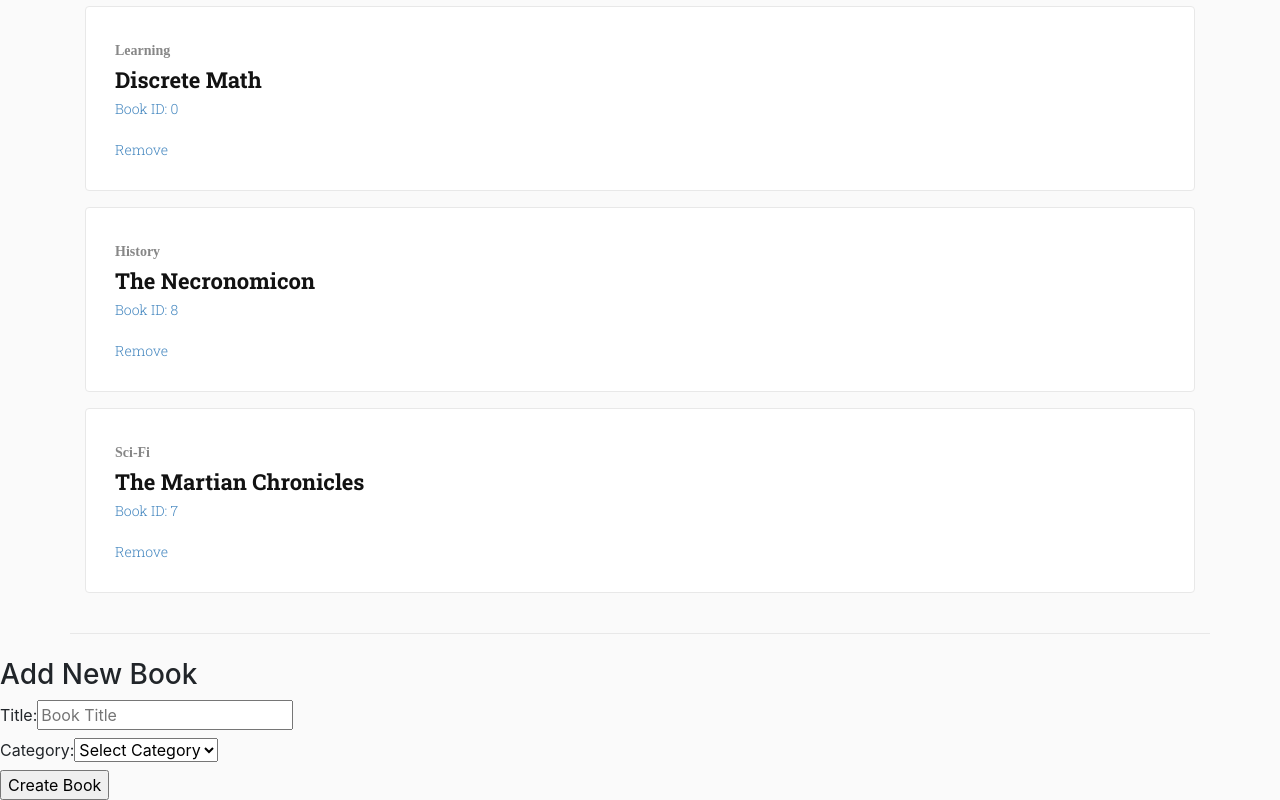
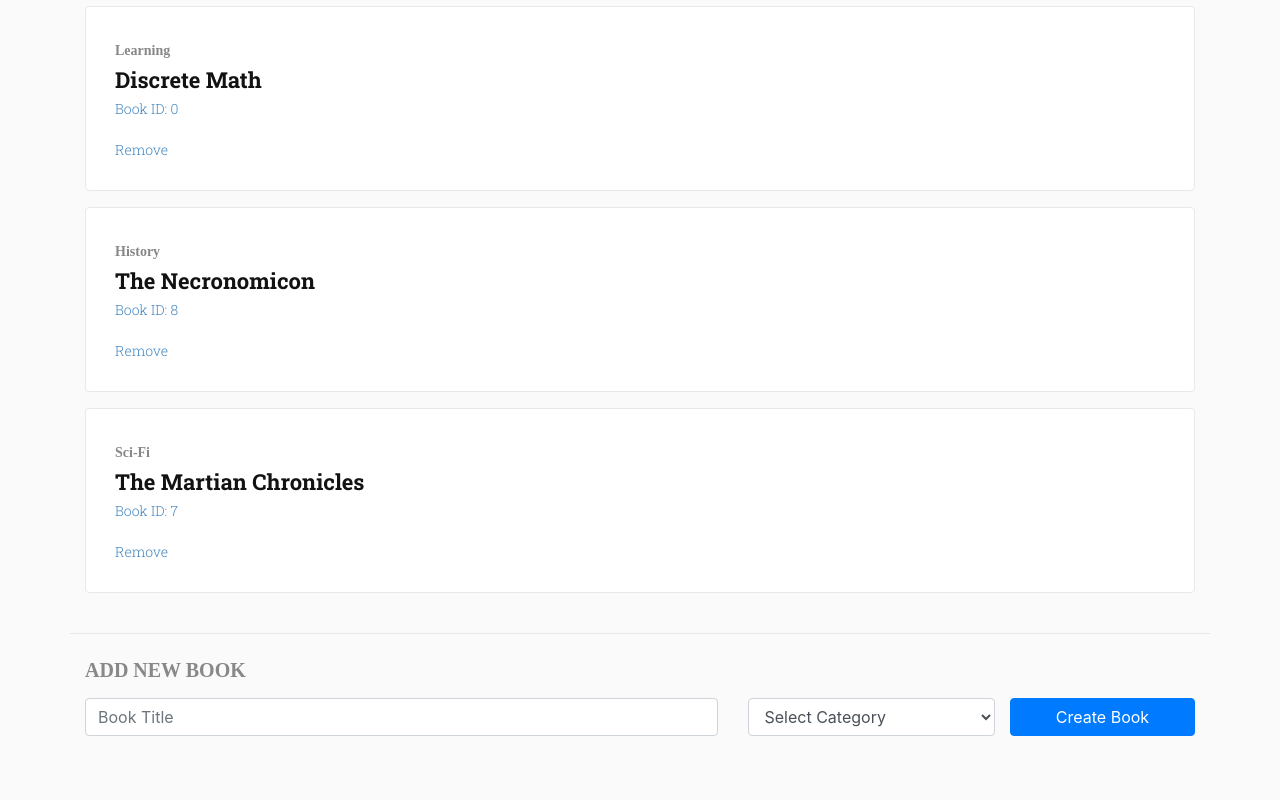
Before and after one commit to oscardelalanza/book-store, a React (Create React App) app: page / in a window 1280 px wide. Shown: the part 561-1361 px from the top of the page. Built offline with nearby package versions, Linux system fonts and the light colour scheme; a web font is replaced by a local one.

Commit message:
form style added

```diff
--- a/src/assets/css/app.css
+++ b/src/assets/css/app.css
@@ -51,3 +51,9 @@ header {
       font-weight: 300;
       font-size: 14px;
       color: #4386bf; }
+
+.books-form .title {
+  font-family: Montserrat, serif;
+  font-size: 20px;
+  font-weight: bold;
+  color: #888; }
--- a/src/assets/sass/app.scss
+++ b/src/assets/sass/app.scss
@@ -53,3 +53,12 @@ header {
     }
   }
 }
+
+.books-form {
+  .title {
+    font-family: Montserrat, serif;
+    font-size: 20px;
+    font-weight: bold;
+    color: #888;
+  }
+}
--- a/src/containers/BooksForm.jsx
+++ b/src/containers/BooksForm.jsx
@@ -41,25 +41,19 @@ class BooksForm extends React.Component {
     const { title, category } = this.state;
 
     return (
-      <div>
-        <h3>Add New Book</h3>
-        <form onSubmit={this.handleSubmit}>
-          <div>
-            <label htmlFor="title">
-              Title:
-              <input type="text" id="title" name="title" placeholder="Book Title" onChange={this.handleChange} value={title} required />
-            </label>
+      <div className="container books-form">
+        <h3 className="title mb-md-3">ADD NEW BOOK</h3>
+        <form className="form-inline mb-md-5" onSubmit={this.handleSubmit}>
+          <div className="form-group col-md-7 pl-md-0">
+            <input type="text" className="form-control w-100" id="title" name="title" placeholder="Book Title" onChange={this.handleChange} value={title} required />
           </div>
-          <div>
-            <label htmlFor="category">
-              Category:
-              <select id="category" name="category" value={category} onChange={this.handleChange} required>
-                <option value="">Select Category</option>
-                {categories.map(cat => <option key={cat} value={cat}>{cat}</option>)}
-              </select>
-            </label>
+          <div className="form-group col-md-3">
+            <select id="category" className="form-control w-100" name="category" value={category} onChange={this.handleChange} required>
+              <option value="">Select Category</option>
+              {categories.map(cat => <option key={cat} value={cat}>{cat}</option>)}
+            </select>
           </div>
-          <input type="submit" value="Create Book" />
+          <input type="submit" className="btn btn-primary col-md-2" value="Create Book" />
         </form>
       </div>
     );
```
